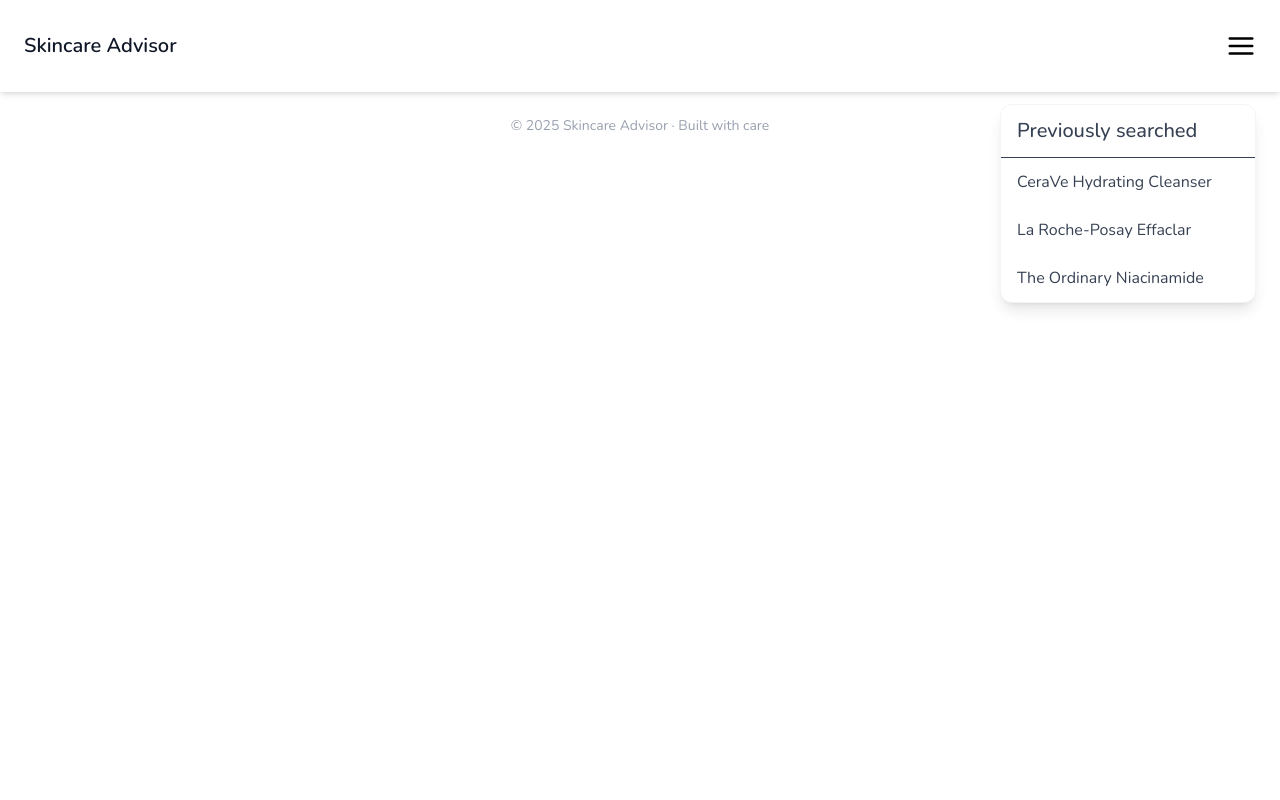
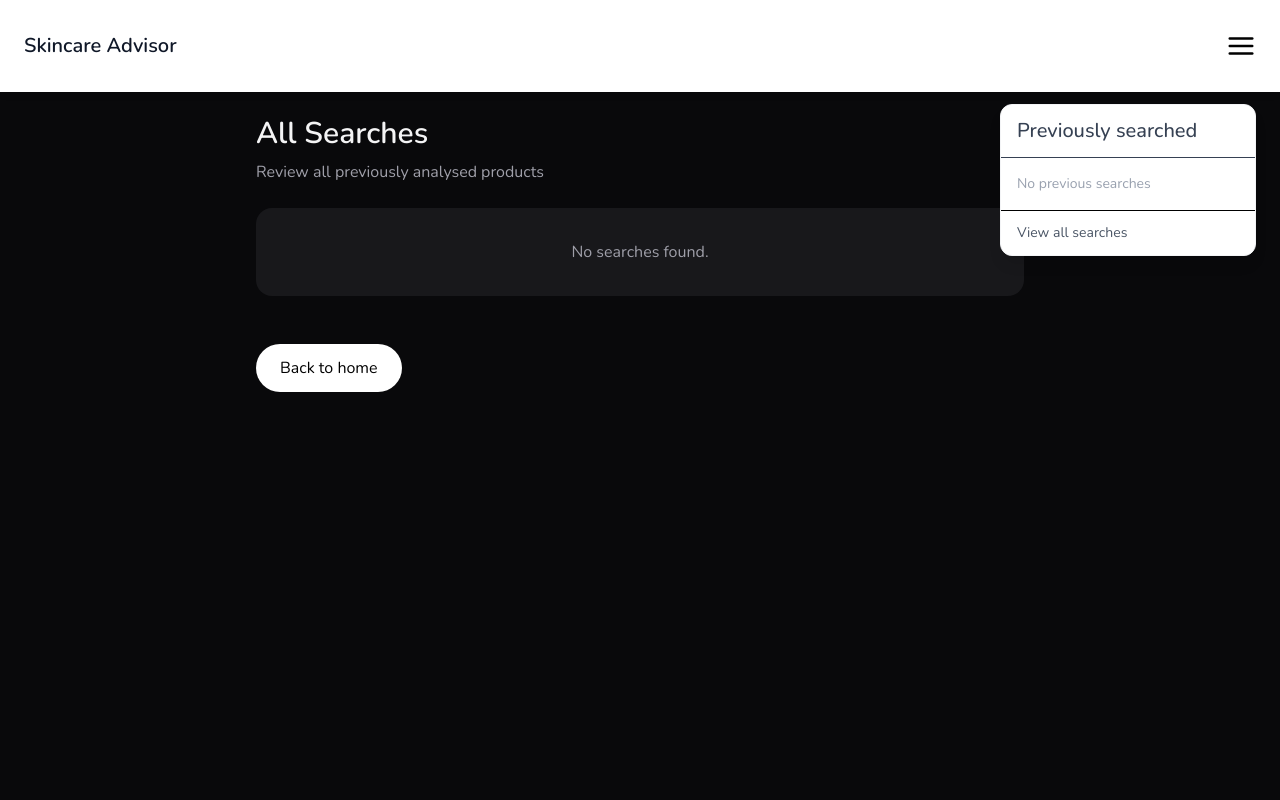
Before and after one commit to lchka/N8N-FrontEnd, a React (Vite) app: page /history in a window 1280 px wide. Both pictures are taken after a click on the button "Menu". Shown: the top 800 px of the page. Built offline with nearby package versions, Linux system fonts and the light colour scheme.

Commit message:
history added

```diff
--- a/src/App.jsx
+++ b/src/App.jsx
@@ -4,6 +4,7 @@ import CheckProduct from './pages/CheckProduct'
 import Navbar from './components/NavBar'
 import Footer from './components/Footer'
 import ShowAnalysis from './pages/ShowAnalysis'
+import AllSearches from './pages/AllSearches'
 function App() {
   return (
     <>
@@ -13,6 +14,7 @@ function App() {
         <Route path="/" element={<Home />} />
         <Route path="/check" element={<CheckProduct />} />
         <Route path="/analysis" element={<ShowAnalysis/>}/>
+        <Route path="/history" element={<AllSearches/> }/>
       </Routes>
       <Footer />
     </>
--- a/src/components/NavBar.jsx
+++ b/src/components/NavBar.jsx
@@ -1,13 +1,17 @@
-import { useState } from 'react'
-import { FiAlignJustify,FiMenu  } from "react-icons/fi";
+import { useState } from "react";
+import { useNavigate } from "react-router-dom";
+import { FiMenu } from "react-icons/fi";
+
 const Navbar = () => {
-  const [open, setOpen] = useState(false)
+  const navigate = useNavigate();
+  const [open, setOpen] = useState(false);
 
-  const previousSearches = [
-    'CeraVe Hydrating Cleanser',
-    'La Roche-Posay Effaclar',
-    'The Ordinary Niacinamide',
-  ]
+  // Lazy init from localStorage
+  const [previousSearches] = useState(() => {
+    return JSON.parse(localStorage.getItem("analysisHistory")) || [];
+  });
+
+  const visibleSearches = previousSearches.slice(0, 3);
 
   return (
     <nav className="w-full sticky top-0 z-50 backdrop-blur-md shadow-md">
@@ -19,11 +23,11 @@ const Navbar = () => {
 
         {/* Hamburger */}
         <button
-          onClick={() => setOpen(!open)}
-          className="space-y-1 cursor-pointer"
+          onClick={() => setOpen((prev) => !prev)}
+          className="cursor-pointer"
           aria-label="Menu"
         >
-  <FiMenu  size="30"/>
+          <FiMenu size={30} />
         </button>
 
         {/* Dropdown */}
@@ -36,21 +40,44 @@ const Navbar = () => {
               Previously searched
             </div>
 
+            {previousSearches.length === 0 ? (
+              <p className="px-4 py-4 text-sm text-gray-400">
+                No previous searches
+              </p>
+            ) : (
               <ul className="max-h-60 overflow-auto">
-              {previousSearches.map((item, index) => (
+                {visibleSearches.map((item) => (
                   <li
-                  key={index}
-                  className="px-4 py-3 text-l  text-gray-700 hover:bg-gray-50 cursor-pointer"
+                    key={item.id}
+                    onClick={() => {
+                      navigate("/analysis", { state: item.result });
+                      setOpen(false);
+                    }}
+                    className="px-4 py-3 text-l text-gray-700 hover:bg-gray-50 cursor-pointer"
                   >
-                  {item}
+                    {item.title}
                   </li>
                 ))}
               </ul>
+            )}
+
+            {/* ALWAYS visible */}
+            <div className="border-t">
+              <button
+                onClick={() => {
+                  navigate("/history");
+                  setOpen(false);
+                }}
+                className="w-full px-4 py-3 text-sm text-gray-600 hover:bg-gray-50 text-left"
+              >
+                View all searches
+              </button>
+            </div>
           </div>
         )}
       </div>
     </nav>
-  )
-}
+  );
+};
 
-export default Navbar
+export default Navbar;
--- /dev/null
+++ b/src/pages/AllSearches.jsx
@@ -0,0 +1,65 @@
+import { useNavigate } from "react-router-dom";
+
+const AllSearches = () => {
+  const navigate = useNavigate();
+
+  const searches =
+    JSON.parse(localStorage.getItem("analysisHistory")) || [];
+
+  return (
+    <div className="min-h-screen bg-zinc-950 text-zinc-100 p-6">
+      <div className="max-w-3xl mx-auto space-y-6">
+
+        {/* Header */}
+        <div>
+          <h1 className="text-3xl font-semibold mb-2">
+            All Searches
+          </h1>
+          <p className="text-zinc-400">
+            Review all previously analysed products
+          </p>
+        </div>
+
+        {/* Empty state */}
+        {searches.length === 0 ? (
+          <div className="bg-zinc-900 rounded-2xl p-8 text-center text-zinc-400">
+            No searches found.
+          </div>
+        ) : (
+          <div className="bg-zinc-900 rounded-2xl shadow divide-y divide-zinc-800">
+            {searches.map((item) => (
+              <button
+                key={item.id}
+                onClick={() =>
+                  navigate("/analysis", { state: item.result })
+                }
+                className="w-full text-left px-6 py-4 hover:bg-zinc-800 transition flex flex-col"
+              >
+                <span className="font-medium text-zinc-100">
+                  {item.title}
+                </span>
+
+                {item.createdAt && (
+                  <span className="text-sm text-zinc-400">
+                    {new Date(item.createdAt).toLocaleDateString()}
+                  </span>
+                )}
+              </button>
+            ))}
+          </div>
+        )}
+
+        {/* Back button */}
+        <button
+          onClick={() => navigate("/")}
+          className="mt-6 px-6 py-3 rounded-full bg-white text-black hover:bg-zinc-200 transition"
+        >
+          Back to home
+        </button>
+
+      </div>
+    </div>
+  );
+};
+
+export default AllSearches;
--- a/src/pages/CheckProduct.jsx
+++ b/src/pages/CheckProduct.jsx
@@ -4,6 +4,21 @@ import { analyseProduct } from "../service/analysis_service";
 
 const CheckProduct = () => {
   const navigate = useNavigate();
+  const saveAnalysisToLocalStorage = (productName, result) => {
+    const existing = JSON.parse(localStorage.getItem("analysisHistory")) || [];
+
+    const entry = {
+      id: crypto.randomUUID(),
+      title: productName,
+      result,
+      createdAt: new Date().toISOString(),
+    };
+
+    localStorage.setItem(
+      "analysisHistory",
+      JSON.stringify([entry, ...existing])
+    );
+  };
 
   const [step, setStep] = useState(1);
 
@@ -95,9 +110,7 @@ const CheckProduct = () => {
               What product do you want to analyse?
             </h2>
 
-            <p className="text-gray-500">
-              Please include the brand name.
-            </p>
+            <p className="text-gray-500">Please include the brand name.</p>
 
             <input
               type="text"
@@ -149,7 +162,9 @@ const CheckProduct = () => {
 
                     console.log("FINAL RESULT:", result);
 
+                    saveAnalysisToLocalStorage(productName.trim(), result);
 
+                    navigate("/analysis", { state: result });
                   } catch (err) {
                     console.error(err);
                     setError("Failed to analyse product. Please try again.");
--- a/src/pages/ShowAnalysis.jsx
+++ b/src/pages/ShowAnalysis.jsx
@@ -35,7 +35,7 @@ export default function ShowAnalysis() {
   } = state;
 
   return (
-    <div className="min-h-screen bg-zinc-950 text-zinc-100 p-6">
+    <div className="min-h-screen text-zinc-100 p-6">
       <div className="max-w-3xl mx-auto space-y-6">
 
         {/* Header / Verdict */}
```
Lines whose indentation alone changed are shown as unchanged.
